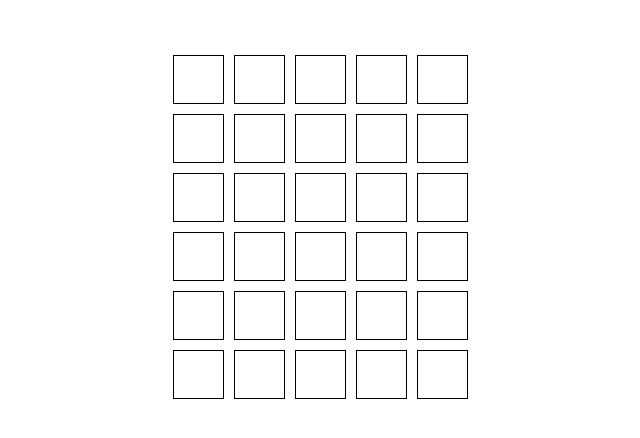
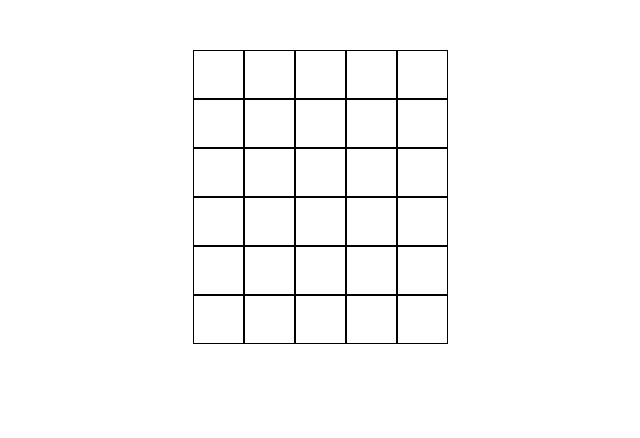
Before and after one commit to bobby-rust/Wordle, a React (Create React App) app: page / in a window 1280 px wide. Shown: the top 438 px of the page, without its empty margins (320-960 px from the left). Built offline with nearby package versions, Linux system fonts and the light colour scheme.

Commit message:
Lifted up state

```diff
--- a/src/App.css
+++ b/src/App.css
@@ -11,7 +11,7 @@
   margin: 5px 5px;
 }
 
-.app {
+.board {
   text-align: center;
   margin-top: 50px;
 }
--- a/src/App.js
+++ b/src/App.js
@@ -1,16 +1,11 @@
 import logo from './logo.svg';
 import './App.css';
-import Row from './components/Row.js'
+import Board from './components/Board.js'
 
 function App() {
   return (
     <div className="app">
-      <Row/>
-      <Row/>
-      <Row/>
-      <Row/>
-      <Row/>
-      <Row/>
+      <Board />
     </div>
   );
 }
--- /dev/null
+++ b/src/components/Board.js
@@ -0,0 +1,16 @@
+import Row from './Row.js'
+
+function Board() {
+    return (
+      <div className="board">
+        <Row/>
+        <Row/>
+        <Row/>
+        <Row/>
+        <Row/>
+        <Row/>
+      </div>
+    );
+  }
+
+export default Board;
--- a/src/components/Row.js
+++ b/src/components/Row.js
@@ -1,18 +1,71 @@
 import Square from './Square.js'
-import { useState } from 'react'
+import React, { useState } from 'react'
 
 function Row() {
 
+    const [square1State, setSquare1State] = useState("")
+    const [square2State, setSquare2State] = useState("")
+    const [square3State, setSquare3State] = useState("")
+    const [square4State, setSquare4State] = useState("")
+    const [square5State, setSquare5State] = useState("")
+
+    const pattern = new RegExp('[a-zA-Z]')
+
+    function checkSquare(square, event) {
+        // returns the correct value to update the square to, null if character is not valid (see var pattern)
+
+        // console.log(event.target.value)
+        // console.log(square)
+        if (square === "") {
+            if (!pattern.test(event.target.value)) {
+                console.log("square is blank and test failed")
+                return ""
+            }
+            var newChar = event.target.value
+            return newChar
+        } else {
+            var newChar = event.target.value[1]
+            if (!pattern.test(newChar)) {
+                console.log("square is not blank and test failed")
+                return ""
+            }
+            return newChar
+        }
+    }
+
+    function updateSquare1State(event) {
+        console.log(checkSquare(square1State, event))
+        setSquare1State(checkSquare(square1State, event))
+        // console.log(square1State)
+    }
+    function updateSquare2State(event) {
+        setSquare2State(checkSquare(square2State, event))
+        // console.log(square2State)
+    }
+    function updateSquare3State(event) {
+        setSquare3State(checkSquare(square3State, event))
+        // console.log(square3State)
+    }
+    function updateSquare4State(event) {
+
+        setSquare4State(checkSquare(square4State, event))
+        // console.log(square4State)
+    }
+    function updateSquare5State(event) {
+        setSquare5State(checkSquare(square5State, event))
+        // console.log(square5State)
+    }
 
     return (
-      <div>
-        <div className="row"><Square/></div>
-        <div className="row"><Square/></div>
-        <div className="row"><Square/></div>
-        <div className="row"><Square/></div>
-        <div className="row"><Square/></div>
-      </div>
+        <div>
+            <Square value={square1State} onChange={updateSquare1State}/>
+            <Square value={square2State} onChange={updateSquare2State}/>
+            <Square value={square3State} onChange={updateSquare3State}/>
+            <Square value={square4State} onChange={updateSquare4State}/>
+            <Square value={square5State} onChange={updateSquare5State}/>
+        </div>
     )
+
 }
 
 export default Row;
--- a/src/components/Square.js
+++ b/src/components/Square.js
@@ -1,34 +1,45 @@
 import { useState } from 'react';
 
 
-function Square() {
-    const [square, setSquare] = useState("")
-    const pattern = new RegExp('[a-zA-Z]')
-    function updateSquare(event) {
-        if (square === "") {
-            if (!pattern.test(event.target.value)) {
-                console.log("square is blank and test failed")
-                return
-            }
-        }
-        var newChar = event.target.value[1]
-        if (!pattern.test(newChar)) {
-                console.log(newChar)
-                console.log("square is not blank and test failed")
-                return
-            }
-
-
-        if (event.target.value.length > 1) {
-            setSquare(newChar)
-        } else {
-            setSquare(event.target.value)
-        }
-
-    }
-  return (
-      <input type="text" value={square} onChange={updateSquare} className="square"/>
-    )
+function Square(props) {
+    return (
+        <input type="text" value={props.value} onChange={props.onChange} className="square"/>
+        )
 }
 
 export default Square;
+
+
+
+
+
+
+
+
+
+
+
+
+// const pattern = new RegExp('[a-zA-Z]')
+// function updateSquare(event) {
+    // if (square === "") {
+        //     if (!pattern.test(event.target.value)) {
+        //         console.log("square is blank and test failed")
+        //         return
+        //     }
+        // }
+        // var newChar = event.target.value[1]
+        // if (!pattern.test(newChar)) {
+        //         console.log(newChar)
+        //         console.log("square is not blank and test failed")
+        //         return
+        //     }
+
+
+        // if (event.target.value.length > 1) {
+        //     setSquare(newChar)
+        // } else {
+        //     setSquare(event.target.value)
+        // }
+
+    // }
```
